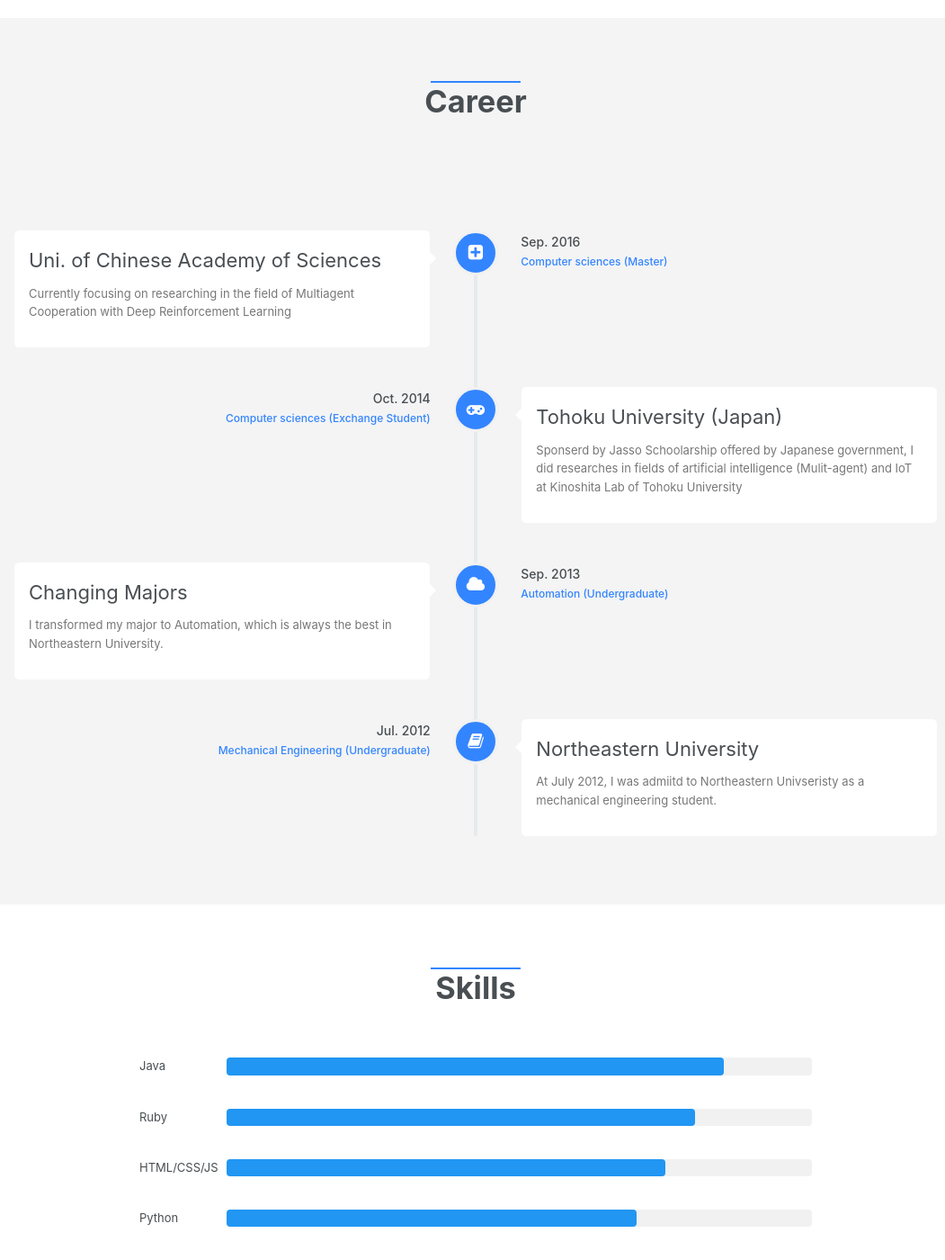
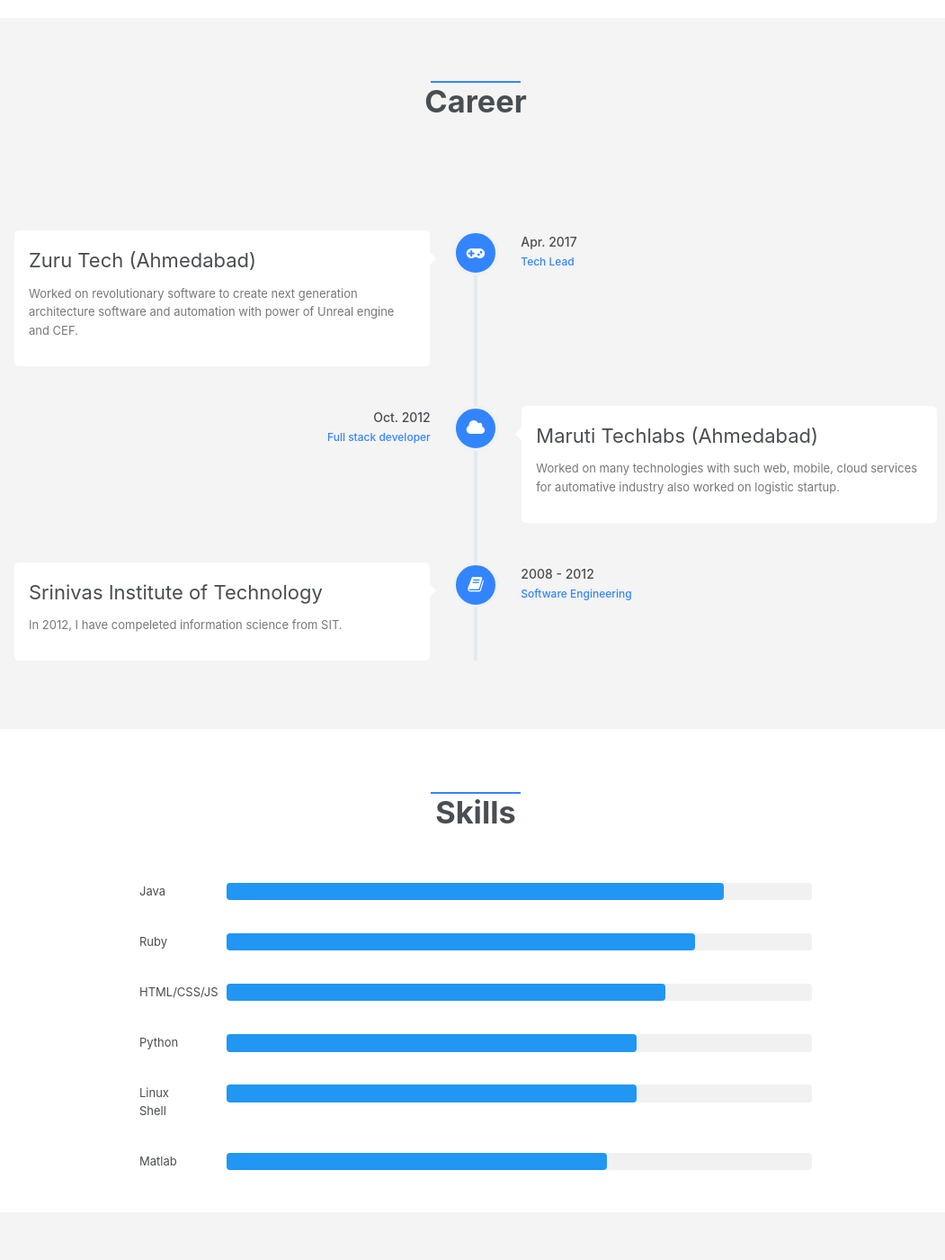
Before and after one commit to Dipen-Dedania/dipen-dedania.github.io, a Jekyll site: the page built from index.html, in a window 1280 px wide and 1400 px high, scrolled down 553 px. Shown: the whole window at 90% size, without its empty margins (111-1162 px from the left). Built offline with Jekyll 4.4.1, drawn with Linux system fonts in a browser that asks for light colours; the list of posts is cut into pages by our own code.

Commit message:
Updated professional exp

```diff
--- a/_data/careers.yml
+++ b/_data/careers.yml
@@ -1,55 +1,41 @@
 - name:
-    detail: Uni. of Chinese Academy of Sciences
-    i18n: nextcode
+    detail: Zuru Tech (Ahmedabad)
+    i18n: netease
   desc:
-    detail: Currently focusing on researching in the field of Multiagent Cooperation with Deep Reinforcement Learning
-    i18n: nextcode_des
+    detail: Worked on revolutionary software to create next generation architecture software and automation with power of Unreal engine and CEF.
+    i18n: netease_des
   date:
-    detail: Sep. 2016
+    detail: Apr. 2017
     i18n: nextcode_date
   job:
-    detail: Computer sciences (Master)
-    i18n: nextcode_job
-  icon: fa-plus-square
-
-- name:
-    detail: Tohoku University (Japan)
-    i18n: netease
-  desc:
-    detail: Sponserd by Jasso Schoolarship offered by Japanese government, I did researches in fields of artificial intelligence (Mulit-agent) and IoT at Kinoshita Lab of Tohoku University
-    i18n: netease_des
-  date:
-    detail: Oct. 2014
-    i18n: nextcode_date
-  job:
-    detail: Computer sciences (Exchange Student)
+    detail: Tech Lead
     i18n: netease_job
   icon: fa-gamepad
 
 - name:
-    detail: Changing Majors
+    detail: Maruti Techlabs (Ahmedabad)
     i18n: ucloud
   desc:
-    detail: I transformed my major to Automation, which is always the best in Northeastern University.
+    detail: Worked on many technologies with such web, mobile, cloud services for automative industry also worked on logistic startup.
     i18n: ucloud_des
   date:
-    detail: Sep. 2013
+    detail: Oct. 2012
     i18n: ucloud_date
   job:
-    detail: Automation (Undergraduate)
+    detail: Full stack developer
     i18n: ucloud_job
   icon: fa-cloud
 
 - name:
-    detail: Northeastern University
+    detail: Srinivas Institute of Technology
     i18n: college
   desc:
-    detail: At July 2012, I was admiitd to Northeastern Univseristy as a mechanical engineering student.
+    detail: In 2012, I have compeleted information science from SIT.
     i18n: college_des
   date:
-    detail: Jul. 2012
+    detail: 2008 - 2012
     i18n: college_date
   job:
-    detail: Mechanical Engineering (Undergraduate)
+    detail: Software Engineering
     i18n: college_job
   icon: fa-book
```
